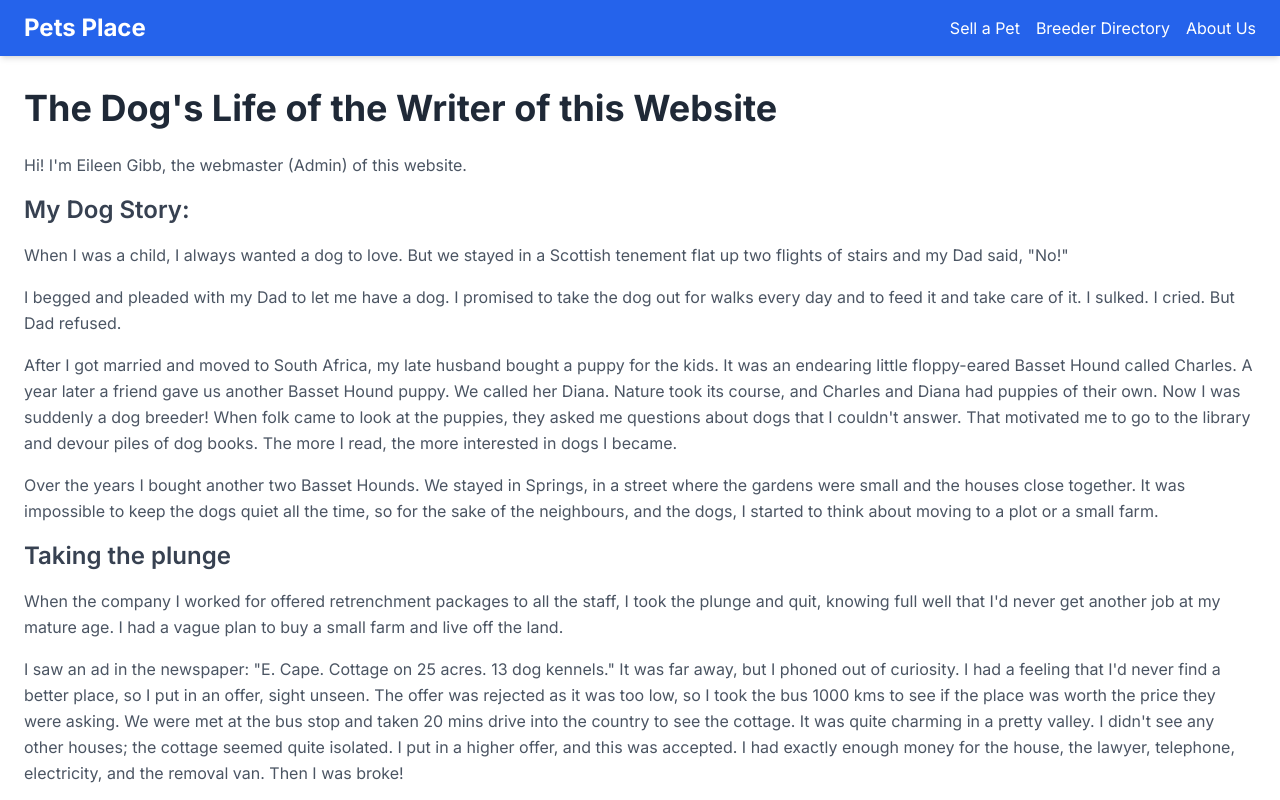
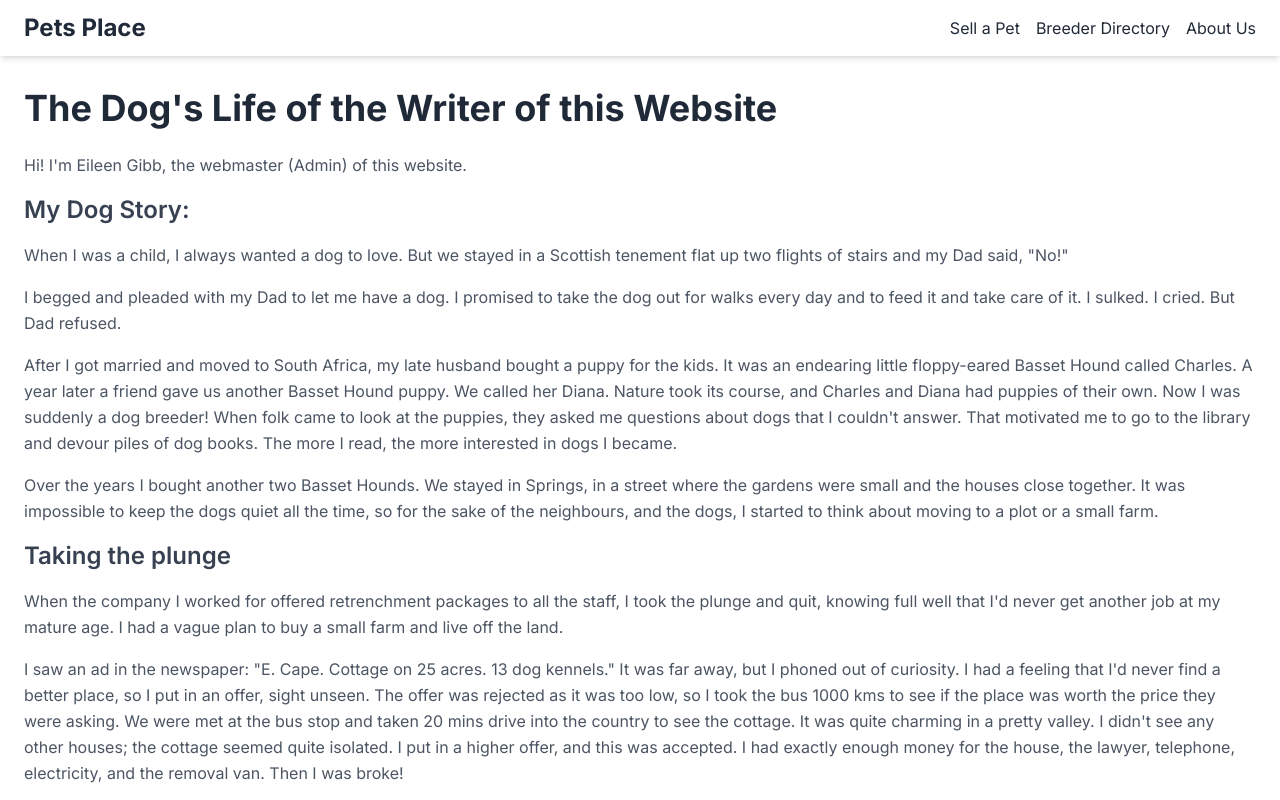
Before and after one commit to sladerose/Pets-Place, a Next.js app: page /about in a window 1280 px wide. Shown: the top 800 px of the page. Built offline with nearby package versions, Linux system fonts and the light colour scheme.

Commit message:
Revert: Revert NavBar background to white and text to original colors

```diff
--- a/src/components/NavBar.tsx
+++ b/src/components/NavBar.tsx
@@ -8,20 +8,20 @@ const NavBar = () => {
   const isHomePage = pathname === '/';
 
   return (
-    <nav className="bg-blue-600 shadow-md">
+    <nav className="bg-white shadow-md">
       <div className="container mx-auto px-6 py-3 flex justify-between items-center">
-        <Link href="/" className="text-2xl font-bold text-white hover:text-blue-200">
+        <Link href="/" className="text-2xl font-bold text-gray-800 hover:text-blue-500">
           Pets Place
         </Link>
         <div className="flex space-x-4">
 
-          <Link href="/sell-a-pet" className="text-white hover:text-blue-200">
+          <Link href="/sell-a-pet" className="text-gray-800 hover:text-blue-500">
             Sell a Pet
           </Link>
-          <Link href="/breeders" className="text-white hover:text-blue-200">
+          <Link href="/breeders" className="text-gray-800 hover:text-blue-500">
             Breeder Directory
           </Link>
-          <Link href="/about" className="text-white hover:text-blue-200">
+          <Link href="/about" className="text-gray-800 hover:text-blue-500">
             About Us
           </Link>
         </div>
```
